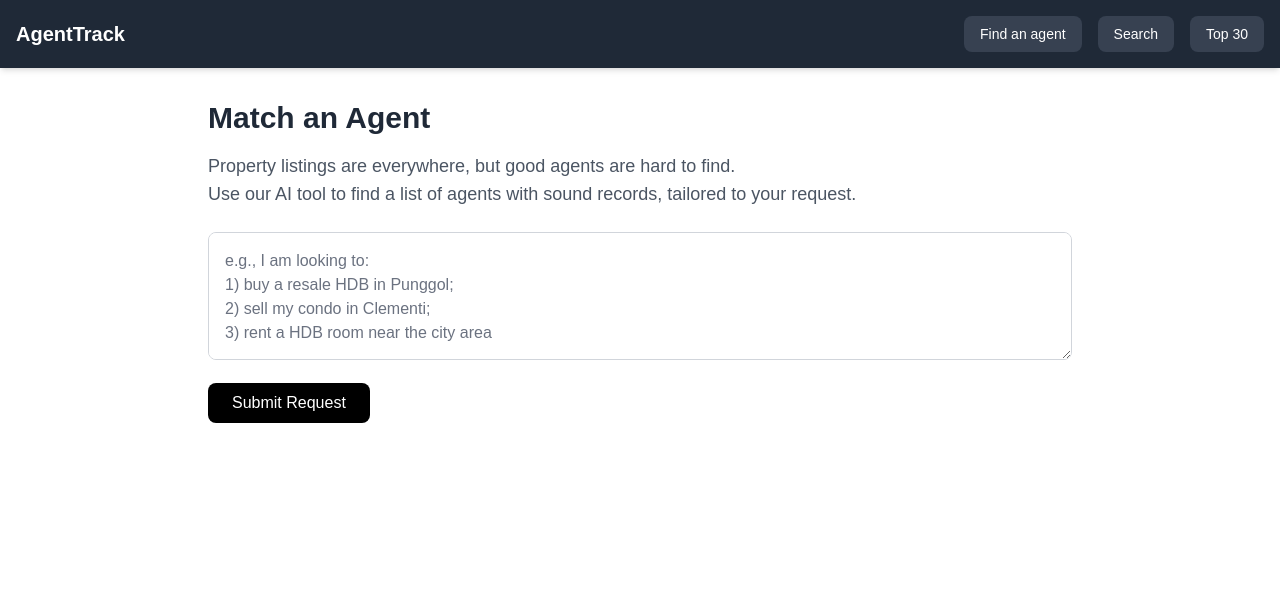
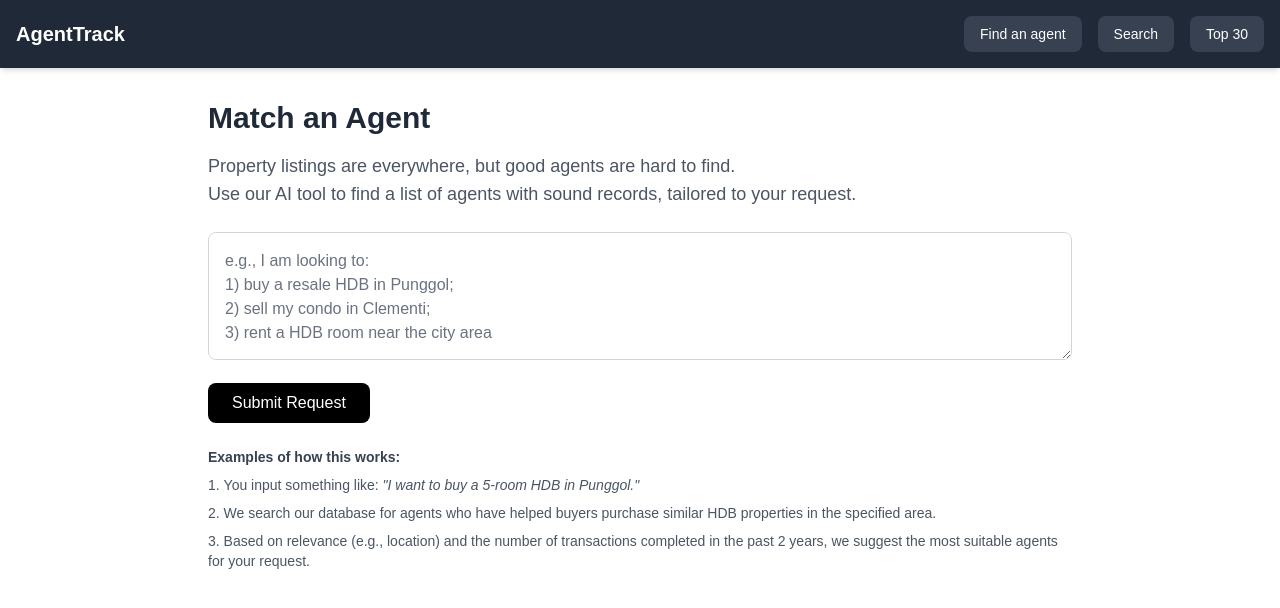
Before and after one commit to StevenSLXie/real-estate-app, a Next.js app: page /property-request in a window 1280 px wide. Shown: the top 608 px of the page. Built offline with nearby package versions, Linux system fonts and the light colour scheme.

Commit message:
1.0.34 example of how it works

```diff
--- a/app/property-request/page.tsx
+++ b/app/property-request/page.tsx
@@ -64,6 +64,23 @@ export default function PropertyRequestPage() {
         >
         {loading ? 'Processing...' : 'Submit Request'}
         </button>
+
+        {/* How It Works Section */}
+<div className="mt-6 text-sm text-gray-600">
+  <h3 className="font-semibold text-gray-700 mb-2">Examples of how this works:</h3>
+  <ol className="list-decimal list-inside space-y-2">
+    <li>
+      You input something like: <span className="italic">"I want to buy a 5-room HDB in Punggol."</span>
+    </li>
+    <li>
+      We search our database for agents who have helped buyers purchase similar HDB properties in the specified area.
+    </li>
+    <li>
+      Based on relevance (e.g., location) and the number of transactions completed in the past 2 years, we suggest the most suitable agents for your request.
+    </li>
+  </ol>
+</div>
+
       {error && <p className="mt-4 text-red-600">{error}</p>}
       {results.length > 0 && (
         <div className="mt-8">
```
